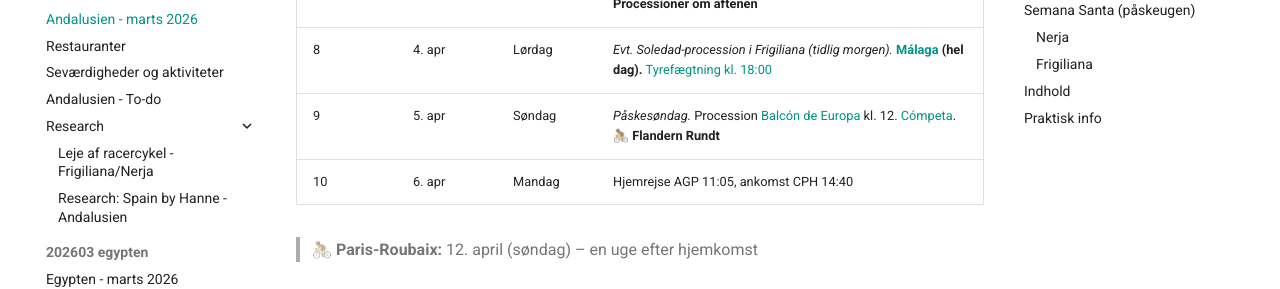
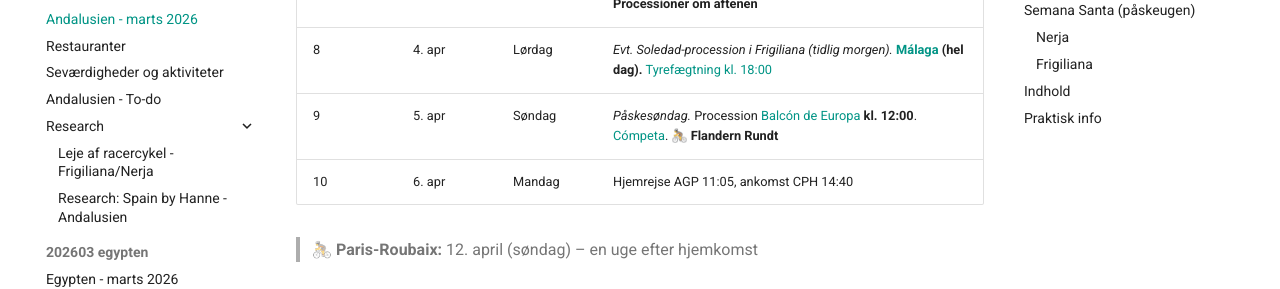
Before and after one commit to larsgam/Ferie, an MkDocs documentation site: the page built from docs/202603-andalusien/index.md, in a window 1280 px wide and 900 px high, scrolled down 878 px. Shown: the part 152-441 px from the top of the window. Built offline with MkDocs 1.6.1 and Material for MkDocs 9.7.7, drawn with Linux system fonts in a browser that asks for light colours.

Commit message:
Add procession time (12:00) for Påskesøndag in Nerja
Co-Authored-By: Claude Sonnet 4.6 <noreply@anthropic.com>

```diff
--- a/docs/202603-andalusien/index.md
+++ b/docs/202603-andalusien/index.md
@@ -22,7 +22,7 @@
 | 6 | 2. apr | Torsdag | **[Caminito del Rey](sevaerdigheder.md#caminito-del-rey) kl. 16:00** (alle 5). Afgang ~14:00, køretid ~1,5t. Retur ~21:00 |
 | 7 | 3. apr | Fredag | *Langfredag.* Afslapning - [Playa de Maro](sevaerdigheder.md#playa-de-maro), kajak/SUP. **Processioner om aftenen** |
 | 8 | 4. apr | Lørdag | *Evt. Soledad-procession i Frigiliana (tidlig morgen).* **[Málaga](sevaerdigheder.md#málaga) (hel dag).** [Tyrefægtning kl. 18:00](https://plazadetoroslamalagueta.com/en/malaga-bullfight-tickets/) |
-| 9 | 5. apr | Søndag | *Påskesøndag.* Procession [Balcón de Europa](sevaerdigheder.md#balcón-de-europa-nerja) kl. 12. [Cómpeta](sevaerdigheder.md#cómpeta). 🚴 **Flandern Rundt** |
+| 9 | 5. apr | Søndag | *Påskesøndag.* Procession [Balcón de Europa](sevaerdigheder.md#balcón-de-europa-nerja) **kl. 12:00**. [Cómpeta](sevaerdigheder.md#cómpeta). 🚴 **Flandern Rundt** |
 | 10 | 6. apr | Mandag | Hjemrejse AGP 11:05, ankomst CPH 14:40 |
 
 > 🚴 **Paris-Roubaix:** 12. april (søndag) – en uge efter hjemkomst
```
